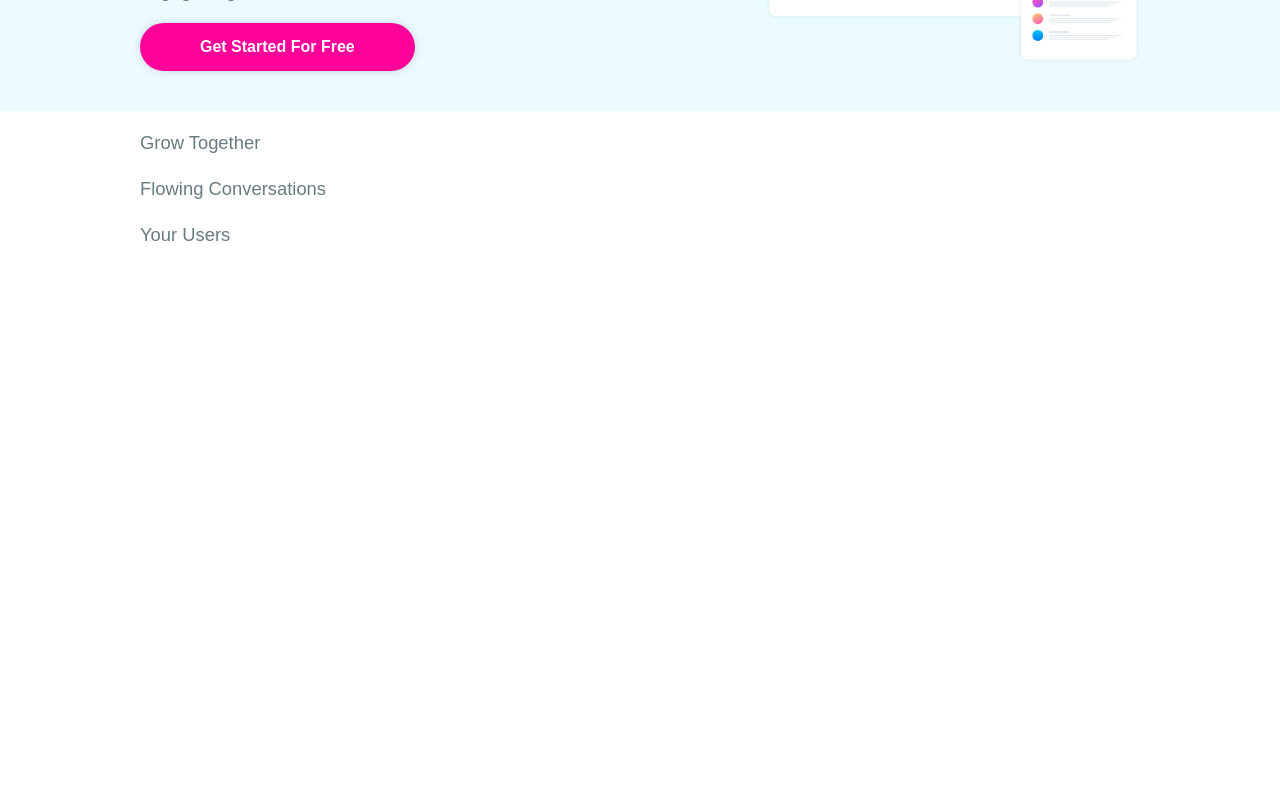
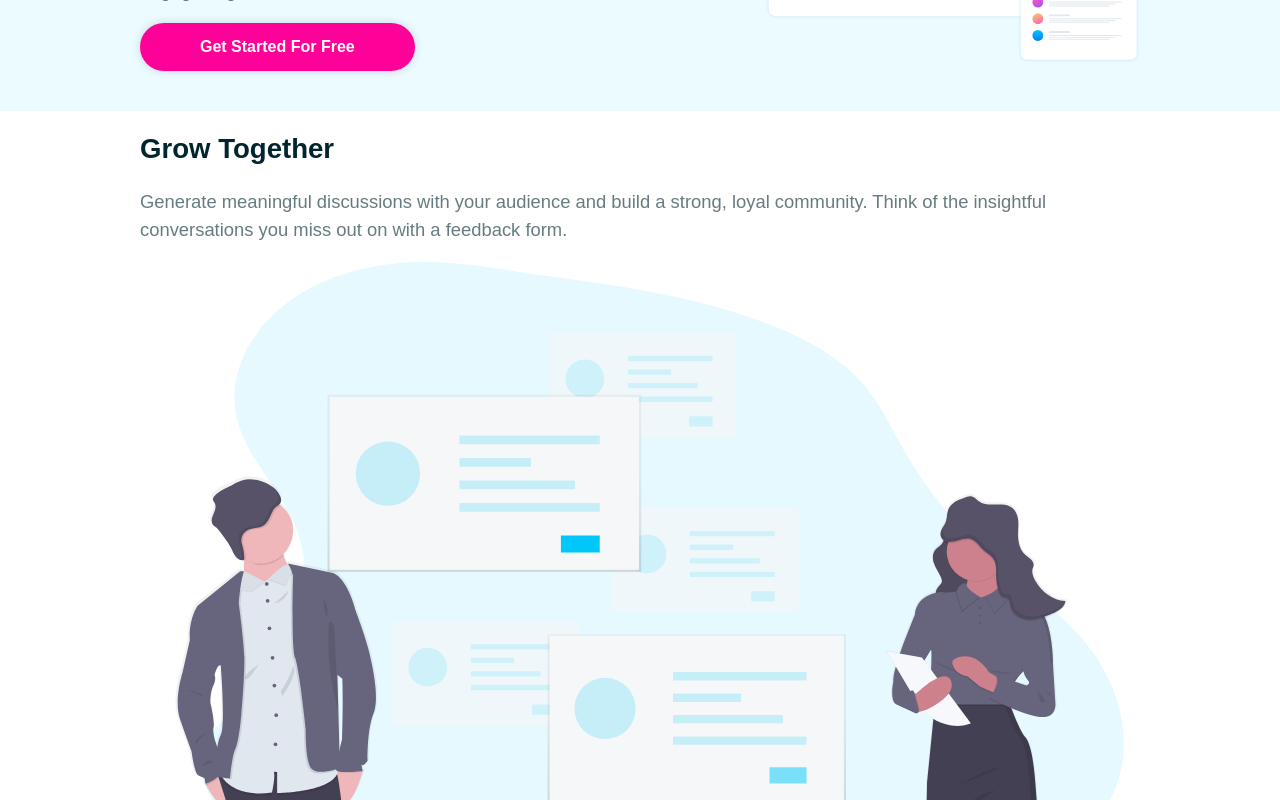
Before and after one commit to Kenta-Asakura/delta-website, a React (Create React App) app: page / in a window 1280 px wide. Shown: the part 340-1140 px from the top of the page. Before the commit the page ends 800 px from the top, so only its background shows below. Built offline with nearby package versions, Linux system fonts and the light colour scheme.

Commit message:
Card component created. Data being passed from Content.js to Card.js. Card component used in App.js

```diff
--- a/src/App.js
+++ b/src/App.js
@@ -1,6 +1,7 @@
 import React from "react";
 import { ThemeProvider } from "styled-components";
 import Header from "./components/Header";
+import Card from "./components/Card";
 import { Container } from "./components/styles/Container.styled";
 import GlobalStyles from "./components/styles/Global";
 import content from "./Content";
@@ -22,7 +23,7 @@ function App() {
         <Header />
         <Container>
           {content.map((item, index) => (
-            <p>{item.title}</p>
+            <Card key={index} item={item} />
           ))}
         </Container>
       </>
--- /dev/null
+++ b/src/components/Card.js
@@ -0,0 +1,13 @@
+export default function Card({ item: { id, title, body, image } }) {
+  return (
+    <div>
+      <div>
+        <h2>{title}</h2>
+        <p>{body}</p>
+      </div>
+      <div>
+        <img src={`./images/${image}`} alt=""></img>
+      </div>
+    </div>
+  )
+}
```
